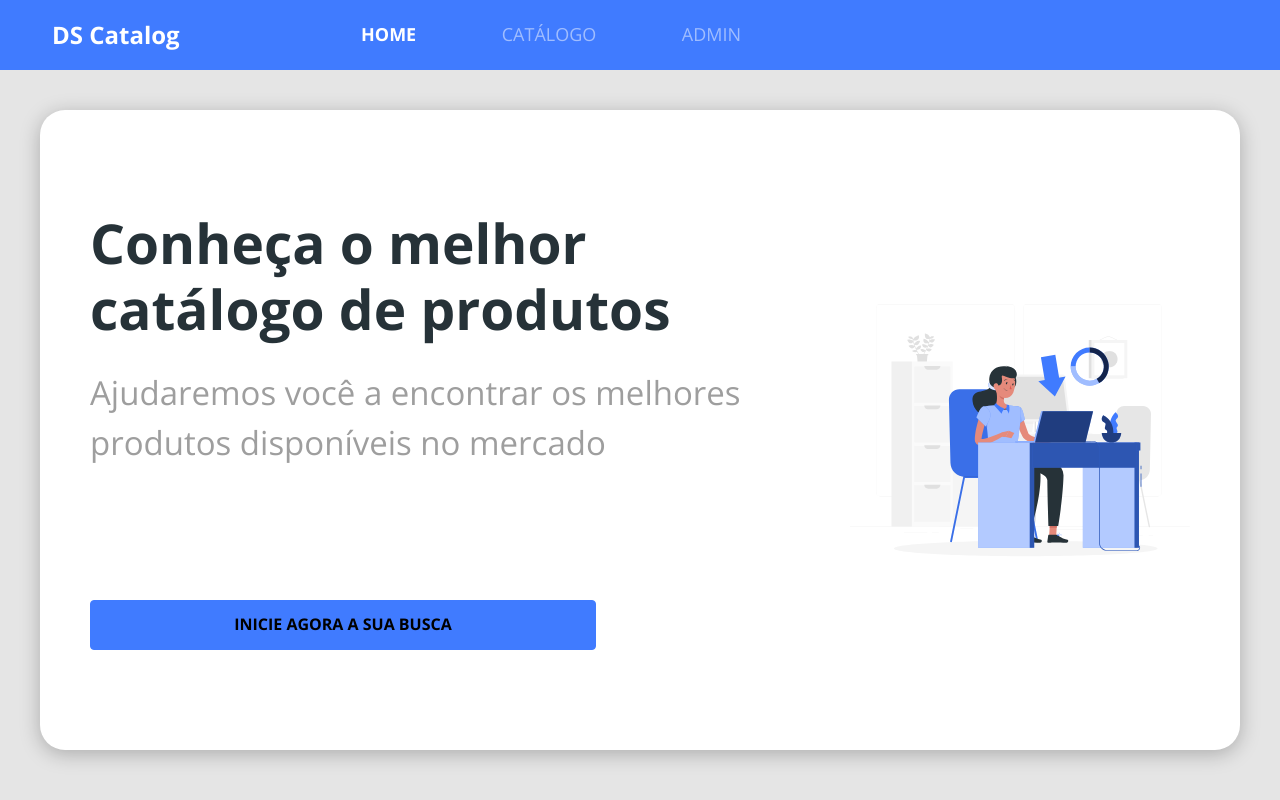
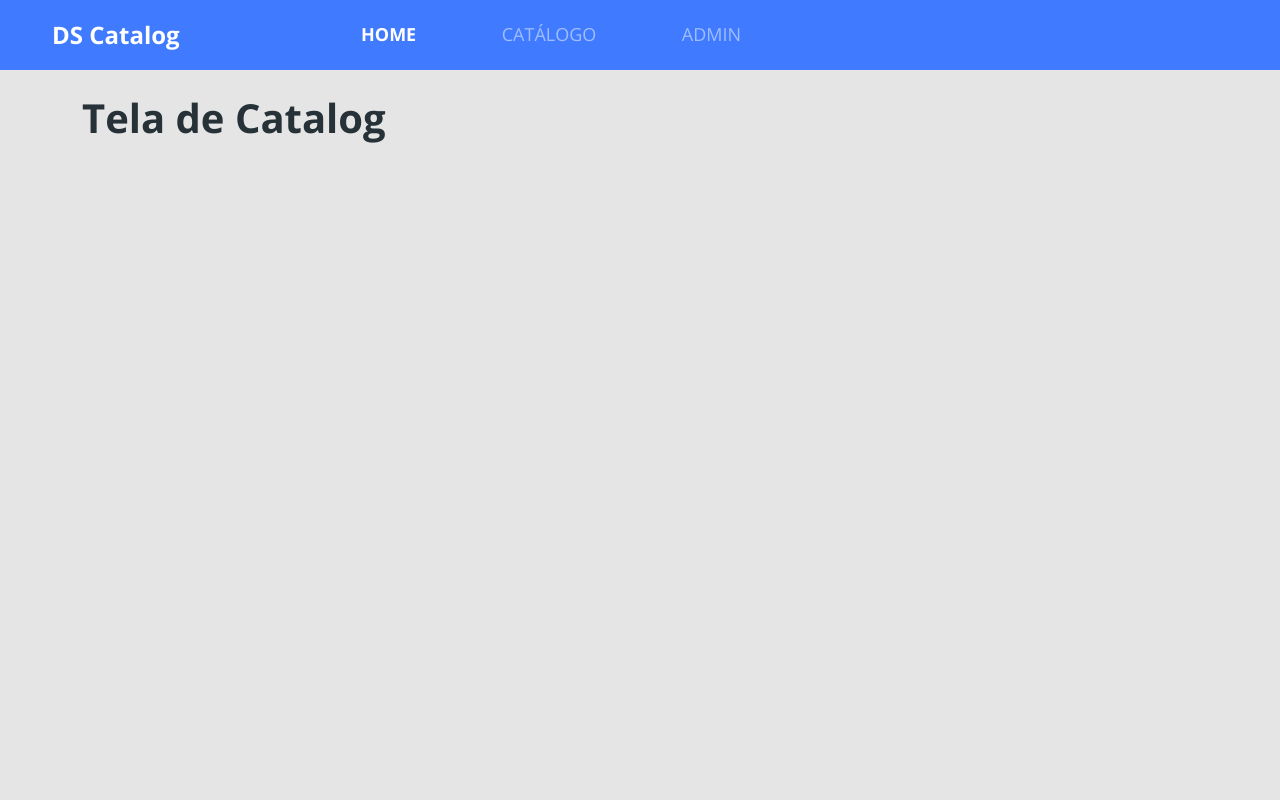
Before and after one commit to teixeira-lucas/dscatalog, a React (Create React App) app in the folder frontweb/: page / in a window 1280 px wide. Built offline with nearby package versions, Linux system fonts and the light colour scheme.

Commit message:
Adicionando página Catalog

```diff
--- a/frontweb/src/App.css
+++ b/frontweb/src/App.css
@@ -3,15 +3,27 @@
 @import url('https://fonts.googleapis.com/css2?family=Open+Sans:wght@400;700&display=swap');
 
 * {
-    font-family: 'Open Sans', sans-serif;
+  font-family: 'Open Sans', sans-serif;
 }
 
-h1, h2, h3, h4, h5, h6 {
-    font-weight: 700;
-    margin-bottom: 0;
+h1,
+h2,
+h3,
+h4,
+h5,
+h6 {
+  font-weight: 700;
+  margin-bottom: 0;
 }
 
-a, a:hover {
-    text-decoration: none;
-    color: unset; /* sem cor defenida, nesse caso, para links */
+a,
+a:hover {
+  text-decoration: none;
+  color: unset; /* sem cor defenida, nesse caso, para links */
 }
+
+.base-card {
+  background-color: #fff;
+  border-radius: 10px;
+  box-shadow: 0px 4px 20px rgba(0, 0, 0, 0.25);
+}
--- a/frontweb/src/App.tsx
+++ b/frontweb/src/App.tsx
@@ -1,6 +1,7 @@
-import Home from 'pages/Home';
+import Catalog from 'pages/Home/Catalog';
 import './assets/styles/custom.scss';
 import './App.css';
+
 
 /* Alternativa de como escrever uma função.
 function App() {
@@ -16,7 +17,7 @@
 const App = () => {
   return (
     <>
-      <Home />
+      <Catalog />
     </>
   );
 }
--- /dev/null
+++ b/frontweb/src/pages/Home/Catalog/index.tsx
@@ -0,0 +1,16 @@
+import Navbar from "components/Navbar";
+
+const Catalog = () => {
+  return (
+    <>
+      <Navbar />
+      <div className="container my-4">
+        <h1>Tela de Catalog</h1>
+      </div>
+    </>
+  );
+};
+
+export default Catalog;
+
+/* my-4 = Classe do Bootsrap => Padding na vertical (asso Y) */
--- a/frontweb/src/pages/Home/index.tsx
+++ b/frontweb/src/pages/Home/index.tsx
@@ -8,7 +8,7 @@
     <>
       <Navbar />
       <div className="home-container">
-        <div className="home-card">
+        <div className="base-card home-card">
           <div className="home-content-container">
             <div>
               <h1>Conheça o melhor catálogo de produtos</h1>
--- a/frontweb/src/pages/Home/styles.css
+++ b/frontweb/src/pages/Home/styles.css
@@ -5,9 +5,7 @@
 }
 
 .home-card {
-  background-color: #fff;
   border-radius: 25px;
-  box-shadow: 0px 4px 20px rgba(0, 0, 0, 0.25);
   display: flex;
   flex-direction: column-reverse; /* Coluna do último pro primeiro */
 }
```
Also changed, not shown: frontweb/src/assets/images/product.png (added), frontweb/src/pages/Home/Catalog/styles.css (added).
